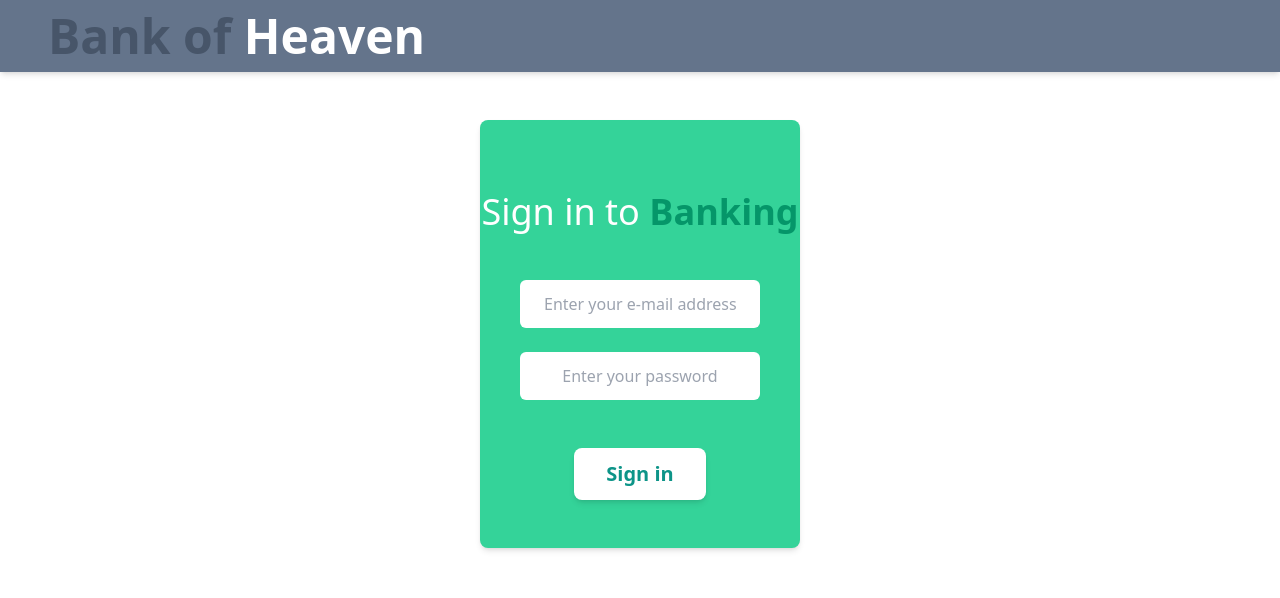
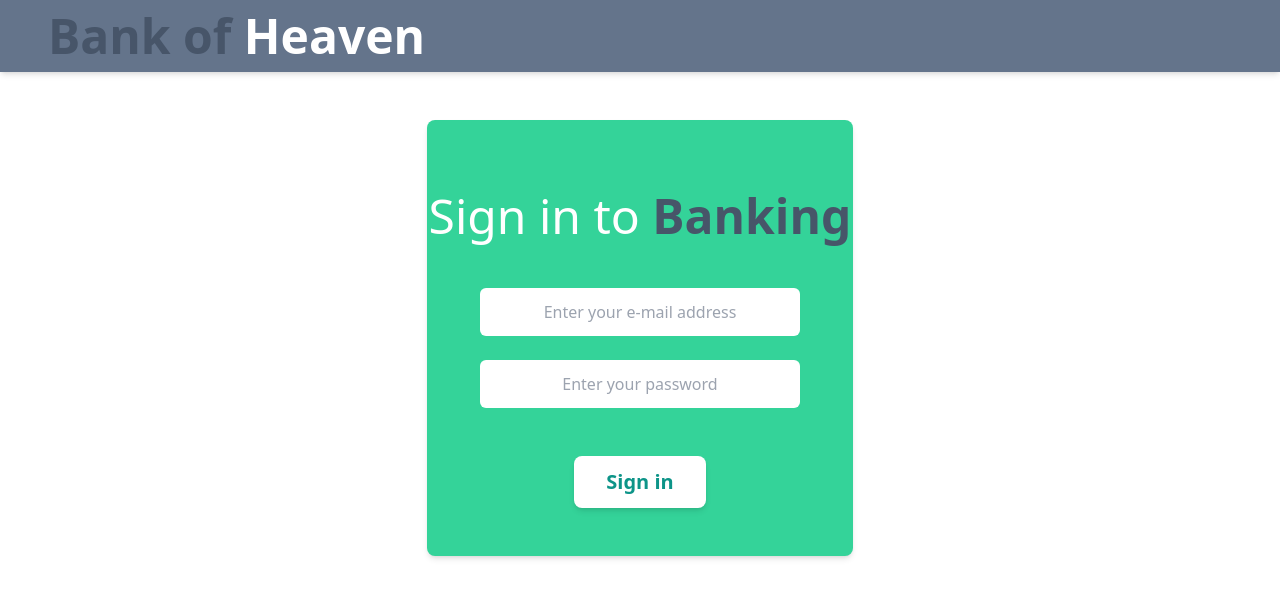
Before and after one commit to wajedhossainbd/bankofheaven, a plain HTML site: page index.html in a window 1280 px wide. Drawn offline with nearby package versions, Linux system fonts and the light colour scheme.

Commit message:
login page resp

```diff
--- a/index.html
+++ b/index.html
@@ -40,14 +40,19 @@
     <script src="assets/js/bank.js"></script> -->
     <header>
         <header class="bg-slate-500 mx-auto shadow-md">
-            <h1 class="text-5xl font-semibold ml-12 py-3 w-9/12 text-slate-600">Bank of <span
-                    class="text-5xl text-white font-bold">Heaven</span></h1>
+            <h1 class=" font-semibold ml-12 py-3 w-9/12 text-slate-600 sm:text-2xl md:text-3xl lg:text-5xl ">Bank of
+                <span class="text-white font-bold sm:text-2xl md:text-3xl lg:text-5xl">Heaven</span>
+            </h1>
         </header>
         <main>
-            <div id="login" class="mx-auto w-1/4 bg-emerald-400 mt-12 rounded-lg py-12 shadow-md">
-                <h2 class="text-center font-light text-4xl py-6 text-white">Sign in to <span
-                        class="font-bold text-emerald-600">Banking</span></h2>
-                <input id="email-input" class="mx-auto my-6 py-3 px-6 text-center rounded-md w-9/12 block" type="email"
+            <div id="login"
+                class="mx-auto bg-emerald-400 mt-12 rounded-lg py-12 shadow-md sm:w-10/12 md:w-6/12 lg:w-6/12 xl:w-4/12 2xl:w-4/12">
+                <h2
+                    class="text-center font-light text-4xl py-6 text-white text-slate-600 sm:text-2xl md:text-3xl lg:text-5xl">
+                    Sign in to <span
+                        class="font-bold text-emerald-600 text-slate-600 sm:text-2xl md:text-3xl lg:text-5xl">Banking</span>
+                </h2>
+                <input id="email-input" class="mx-auto my-6 py-3 px-6 text-center rounded-md w-9/12 block " type="email"
                     placeholder="Enter your e-mail address">
                 <input id="pass-input" class=" mx-auto my-6 py-3 px-6 text-center rounded-md w-9/12 block"
                     type="password" placeholder="Enter your password">
```
